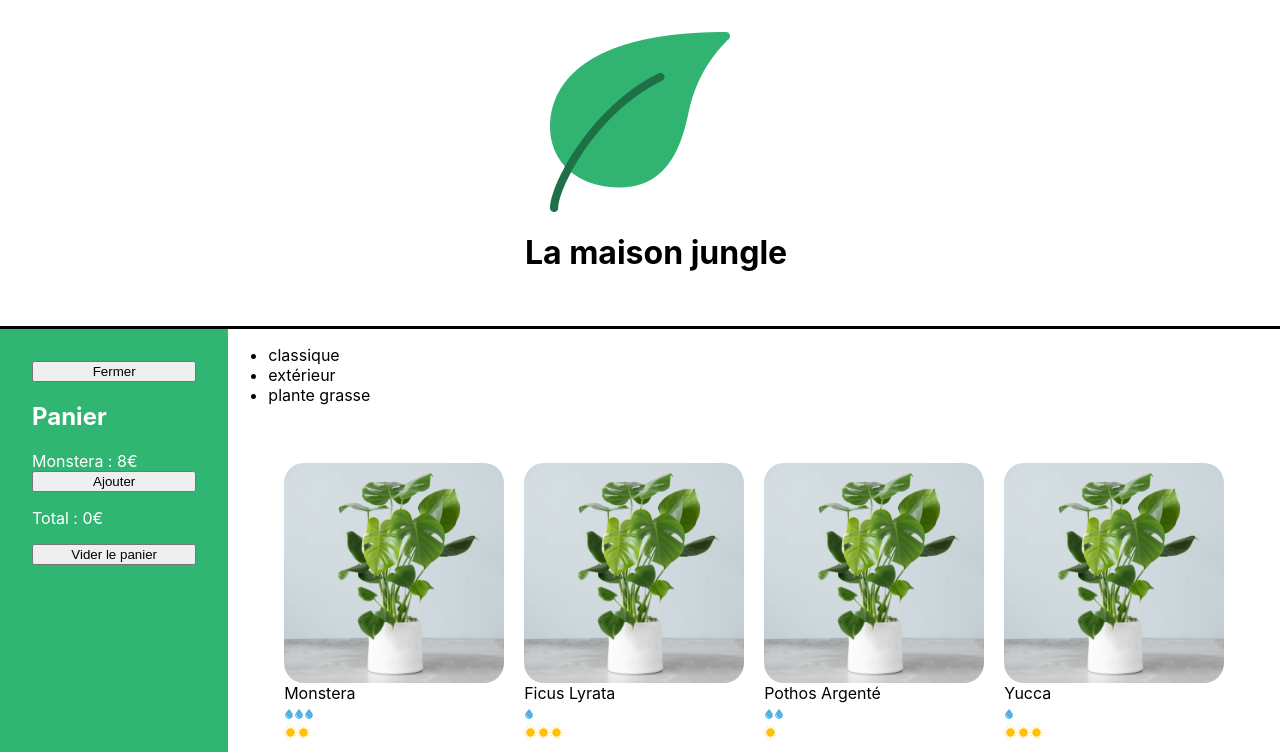
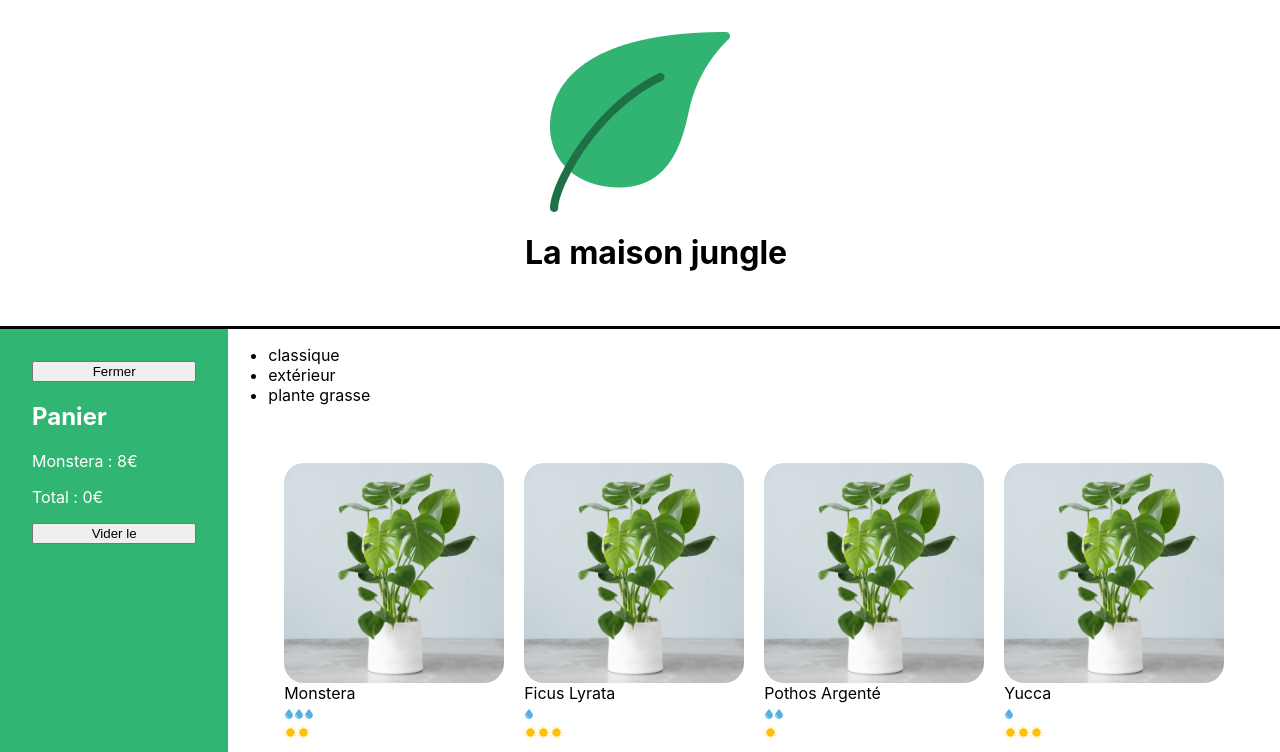
Before and after one commit to Laeti-dev/react-la-maison-jungle, a React (Create React App) app: page / in a window 1280 px wide. Shown: the top 752 px of the page. Built offline with nearby package versions, Linux system fonts and the light colour scheme.

Commit message:
use a state in related components

```diff
--- a/src/components/App.js
+++ b/src/components/App.js
@@ -1,4 +1,5 @@
 import React from "react";
+import { useState } from 'react'
 import logo from '../assets/logo.png';
 import Banner from "./Banner";
 import Cart from "./Cart";
@@ -8,6 +9,7 @@
 import '../styles/Layout.css';
 
 function App() {
+  const [cart, updateCart] = useState([])
 
   return (
     <React.Fragment>
@@ -16,7 +18,7 @@
         <h1 className='lmj-title'>La maison jungle</h1>
       </Banner>
       <div className="lmj-layout-inner">
-        <Cart />
+        <Cart  cart={cart} updateCart={updateCart} />
         <ShoppingList />
       </div>
       {/* <QuestionForm /> */}
--- a/src/components/Cart.js
+++ b/src/components/Cart.js
@@ -2,10 +2,10 @@
 /* state 1 = import useState from react */
 import { useState } from 'react'
 
-const Cart = () => {
+const Cart = ( {cart, updateCart}) => {
   /* state 2 = create the state cart, the actual value & the updateCart function [decomposition] */
   /* then set the initial value to 0 */
-  const [cart, updateCart] = useState(0);
+  /* const [cart, updateCart] = useState(0); */
   const [isOpen, setIsOpen] = useState(true);
 
   const monsteraPrice = 8
@@ -22,12 +22,9 @@
       </button>
       <h2>Panier</h2>
       <div>Monstera : {monsteraPrice}€</div>
-      <button onClick = { () => updateCart(cart + 1)}>
-        Ajouter
-      </button>
       <p>Total : {monsteraPrice * cart}€</p>
       <button onClick={() => updateCart(0)}>
-        Vider le panier
+        Vider le
       </button>
     </div>
   ) : (
--- a/src/components/ShoppingList.js
+++ b/src/components/ShoppingList.js
@@ -2,7 +2,7 @@
 import { plantList } from '../datas/plantList'
 import PlantItem from './PlantItem'
 
-const ShoppingList = () => {
+const ShoppingList = ( { cart, updateCart }) => {
   const categories = plantList.reduce(
     (acc, plant) =>
       acc.includes(plant.category) ? acc : acc.concat(plant.category),
@@ -18,13 +18,17 @@
       </ul>
       <ul className='lmj-plant-list'>
         {plantList.map(({ id, cover, name, light, water }) => (
+          <div key={id}>
             <PlantItem
-            key={id}
               cover={cover}
               name={name}
               light={light}
               water={water}
             />
+            <button onClick={() => updateCart(cart + 1)}>
+              Ajouter
+            </button>
+          </div>
         ))}
       </ul>
     </div>
```
Lines whose indentation alone changed are shown as unchanged.
